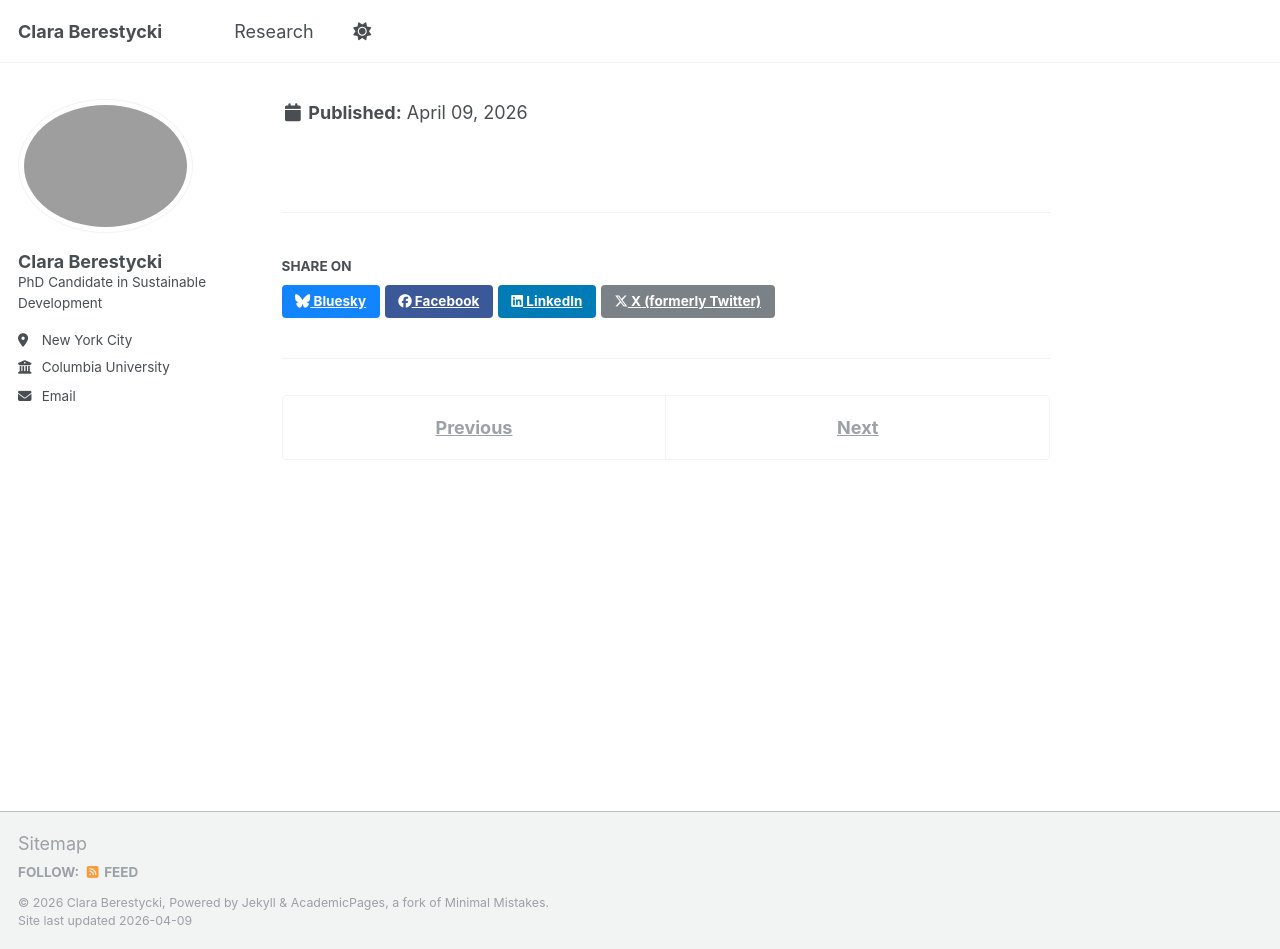
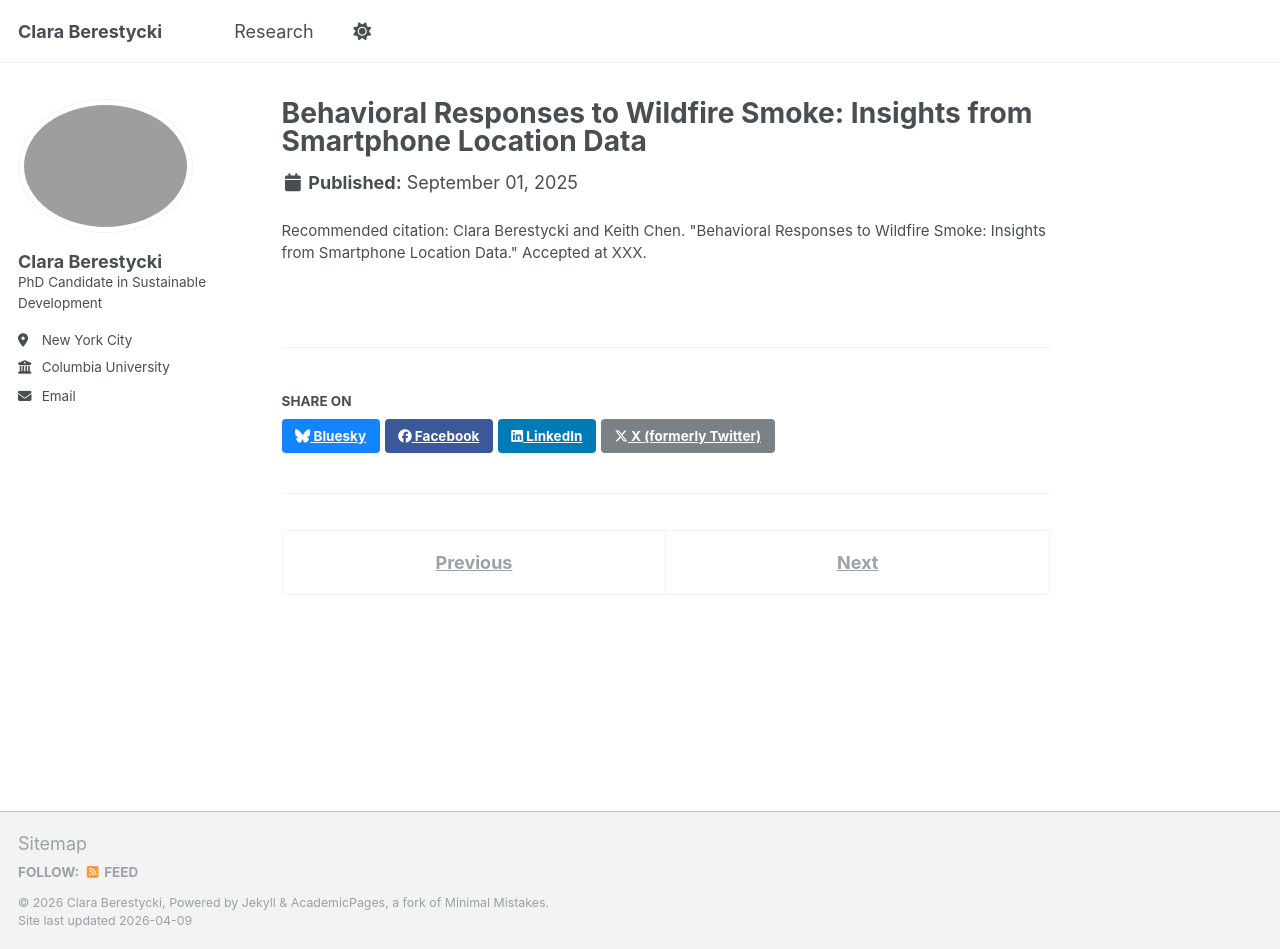
Before and after one commit to claraberes/claraberes.github.io, a Jekyll site: the page built from _publications/2025-10-24-behavioral-responses-to-wildfire-smoke.md, in a window 1280 px wide and 949 px high. Built offline with Jekyll 4.4.1, drawn with Linux system fonts in a browser that asks for light colours.

Commit message:
Update 2025-10-24-behavioral-responses-to-wildfire-smoke.md

```diff
--- a/_publications/2025-10-24-behavioral-responses-to-wildfire-smoke.md
+++ b/_publications/2025-10-24-behavioral-responses-to-wildfire-smoke.md
@@ -6,8 +6,7 @@
 authors:
   - "Clara Berestycki"
   - "Keith Chen"
-citation: "Clara Berestycki and Keith Chen. "Behavioral Responses to Wildfire Smoke: Insights from Smartphone Location Data March 2026". Accepted at PNAS."
+citation: 'Clara Berestycki and Keith Chen. "Behavioral Responses to Wildfire Smoke: Insights from Smartphone Location Data." Accepted at XXX.'
 status: "working paper"
-note: |
-  Received "Best Student Conference Paper Award" at the 2025 [NAREA Conference](https://narea.org/meeting-2025/).
+note: 'Received "Best Student Conference Paper Award" at the 2025 [NAREA Conference](https://narea.org/meeting-2025/).'
 ---
```
